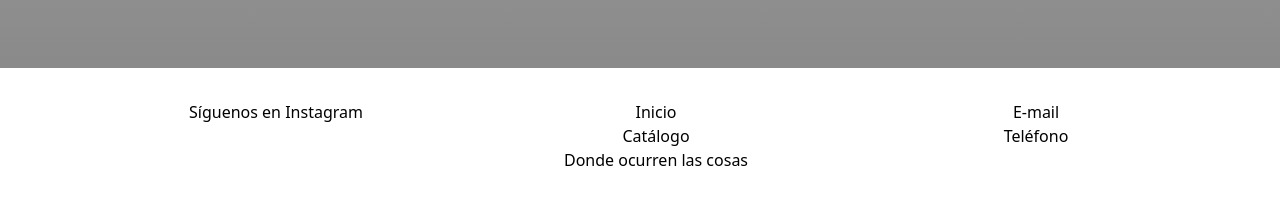
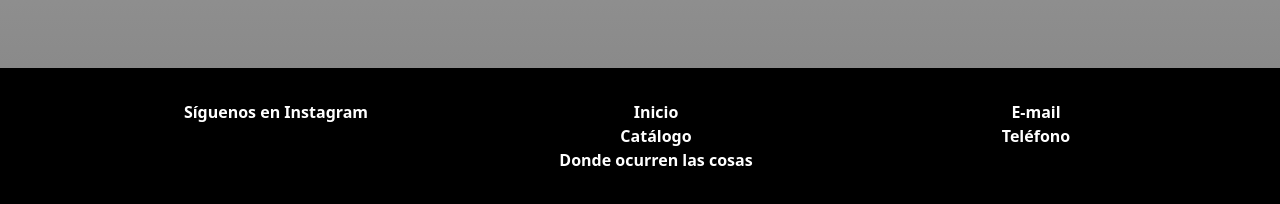
Before and after one commit to Cigns/proyecto-1, a plain HTML site: page index.html in a window 1280 px wide. Shown: the part 1764-1968 px from the top of the page. Drawn offline with nearby package versions, Linux system fonts and the light colour scheme.

Commit message:
cambios de estilo

```diff
--- a/index.html
+++ b/index.html
@@ -18,7 +18,7 @@
               </a>
               <ul>
                 <li class="d-inline-block">
-                  <a class="nav-link active" aria-current="page" href="#catalogo">Catálogo</a>
+                  <a class="nav-link active" aria-current="page" href="#catalogo" style="margin-right: 2rem">Catálogo</a>
                 </li>
                 <li class="d-inline-block">
                   <a class="nav-link" href="#video">Donde ocurren las cosas</a>
--- a/styles.css
+++ b/styles.css
@@ -2,6 +2,11 @@ body {
     background: linear-gradient(white, grey);
     width: auto;
     height: auto;
+    font-family: sans-serif;
+}
+
+ul li {
+    font-weight: bold;
 }
 
 #jumbotron-img {
@@ -33,7 +38,7 @@ figure {
 }
 
 footer {
-    background-color: white;
+    background-color: black;
     margin-top: 4rem;
     padding: 2rem 1rem;
 }
@@ -44,5 +49,5 @@ footer li {
 
 footer li a {
     text-decoration: none;
-    color: black;
+    color: white;
 }
```
Also changed, not shown: images/fondo_footer.jpg (added).
